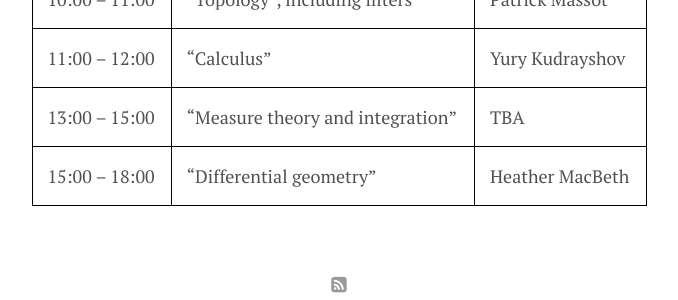
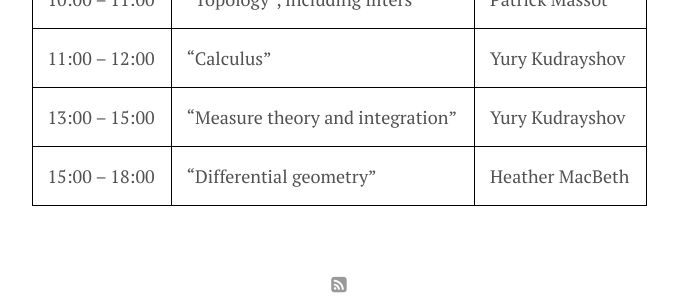
Before and after one commit to leanprover-community/lftcm2020, a Jekyll site: the page built from schedule.md, in a window 1280 px wide and 900 px high, scrolled down 2609 px. Shown: the part 538-838 px from the top of the window, without its empty margins (301-979 px from the left). Built offline with Jekyll 4.4.1, drawn with Linux system fonts in a browser that asks for light colours.

Commit message:
Assign measure theory

```diff
--- a/schedule.md
+++ b/schedule.md
@@ -94,5 +94,5 @@ Time | Activity | Speaker
 ---- | -------- | -------
 10:00 -- 11:00 | “Topology”, including filters          | Patrick Massot
 11:00 -- 12:00 | “Calculus”                             | Yury Kudrayshov
-13:00 -- 15:00 | “Measure theory and integration”       | TBA
+13:00 -- 15:00 | “Measure theory and integration”       | Yury Kudrayshov
 15:00 -- 18:00 | “Differential geometry”                | Heather MacBeth
```
